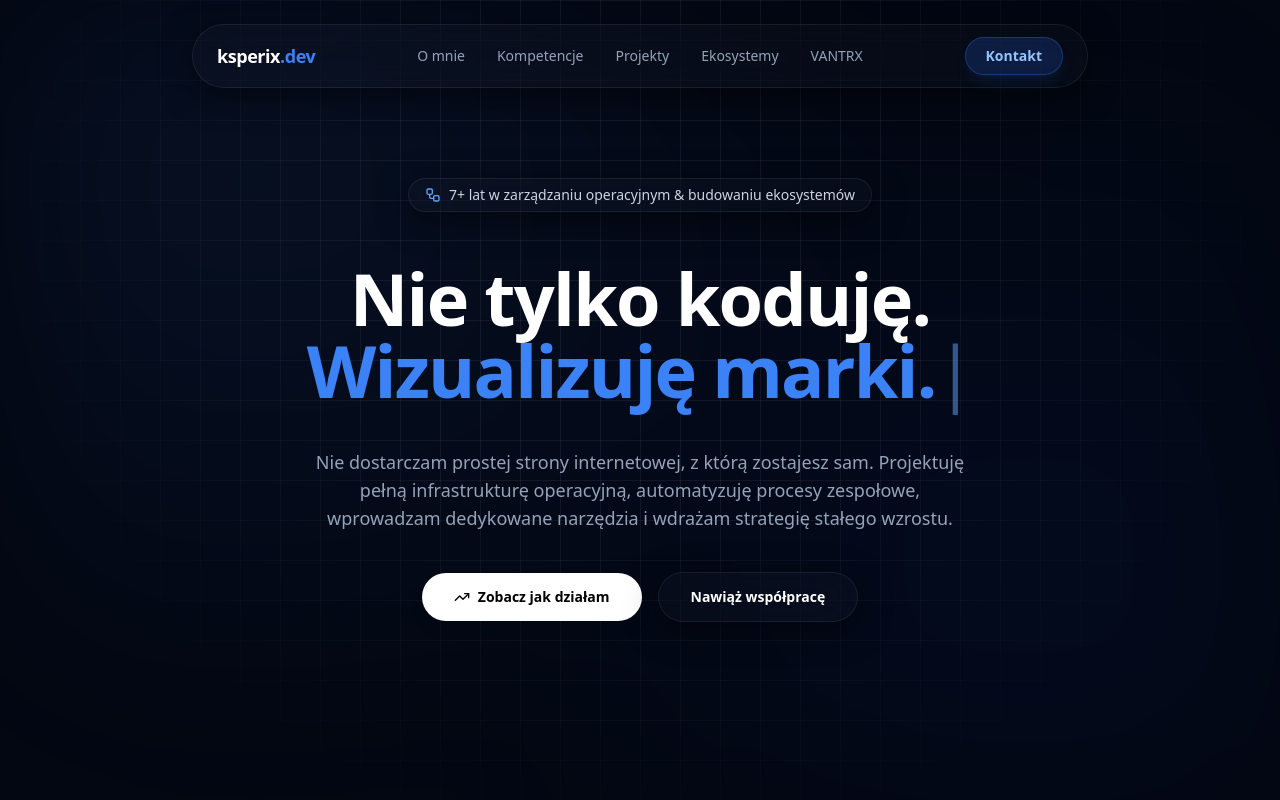
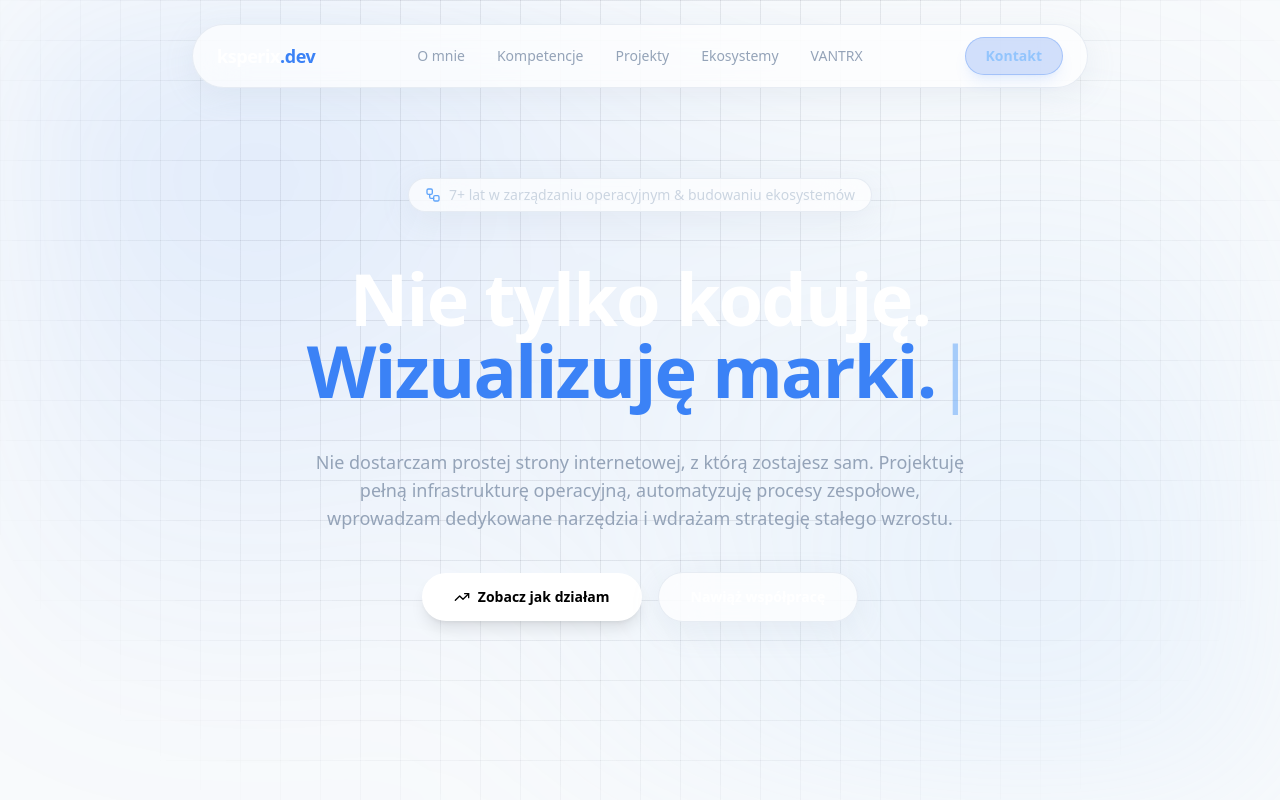
Before and after one commit to Ksperix/ksperix.dev, a Next.js app: page / in a window 1280 px wide. Shown: the top 800 px of the page. Built offline with nearby package versions, Linux system fonts and the light colour scheme.

Commit message:
Update globals.css

```diff
--- a/src/app/globals.css
+++ b/src/app/globals.css
@@ -3,17 +3,17 @@
 @tailwind utilities;
 
 :root {
-  color-scheme: dark;
+  color-scheme: light;
 }
 
 body {
-  background: #030712;
-  color: #f8fafc;
+  background: #f8fafc;
+  color: #0f172a;
   font-family: system-ui, -apple-system, sans-serif;
   overflow-x: hidden;
 }
 
-/* Tło z płynną siatką (Grid Pattern) oraz maskowanym światłem */
+/* Tło z ciemniejszą, widoczną siatką (Grid Pattern) na jasnym tle */
 .liquid-bg {
   position: fixed;
   top: 0;
@@ -22,14 +22,14 @@ body {
   height: 100vh;
   z-index: -1;
   background-image:
-    linear-gradient(to right, rgba(255, 255, 255, 0.03) 1px, transparent 1px),
-    linear-gradient(to bottom, rgba(255, 255, 255, 0.03) 1px, transparent 1px);
+    linear-gradient(to right, rgba(15, 23, 42, 0.04) 1px, transparent 1px),
+    linear-gradient(to bottom, rgba(15, 23, 42, 0.04) 1px, transparent 1px);
   background-size: 40px 40px;
-  mask-image: radial-gradient(circle at 50% 30%, black 30%, transparent 80%);
-  -webkit-mask-image: radial-gradient(circle at 50% 30%, black 30%, transparent 80%);
+  mask-image: radial-gradient(circle at 50% 30%, black 40%, transparent 85%);
+  -webkit-mask-image: radial-gradient(circle at 50% 30%, black 40%, transparent 85%);
 }
 
-/* Dodatkowa poświata w tle */
+/* Jasna, niebieska poświata w tle */
 .glow-spot {
   position: fixed;
   top: 0;
@@ -38,23 +38,23 @@ body {
   height: 100vh;
   z-index: -2;
   background:
-    radial-gradient(circle at 20% 20%, rgba(59, 130, 246, 0.08) 0%, transparent 50%),
-    radial-gradient(circle at 80% 70%, rgba(29, 78, 216, 0.06) 0%, transparent 50%);
+    radial-gradient(circle at 20% 20%, rgba(59, 130, 246, 0.12) 0%, transparent 50%),
+    radial-gradient(circle at 80% 70%, rgba(147, 197, 253, 0.15) 0%, transparent 50%);
   filter: blur(80px);
 }
 
-/* Klasa Liquid Glass */
+/* Klasa Liquid Glass dla Jasnego Motywu */
 .glass-card {
-  background: rgba(255, 255, 255, 0.02);
+  background: rgba(255, 255, 255, 0.7);
   backdrop-filter: blur(24px);
   -webkit-backdrop-filter: blur(24px);
-  border: 1px solid rgba(255, 255, 255, 0.07);
-  box-shadow: 0 8px 32px 0 rgba(0, 0, 0, 0.5);
+  border: 1px solid rgba(226, 232, 240, 0.8);
+  box-shadow: 0 8px 32px 0 rgba(148, 163, 184, 0.12);
   transition: all 0.3s cubic-bezier(0.4, 0, 0.2, 1);
 }
 
 .glass-card:hover {
-  background: rgba(255, 255, 255, 0.04);
-  border-color: rgba(59, 130, 246, 0.3);
-  box-shadow: 0 12px 40px 0 rgba(59, 130, 246, 0.1);
+  background: rgba(255, 255, 255, 0.85);
+  border-color: rgba(59, 130, 246, 0.4);
+  box-shadow: 0 12px 40px 0 rgba(59, 130, 246, 0.15);
 }
```
